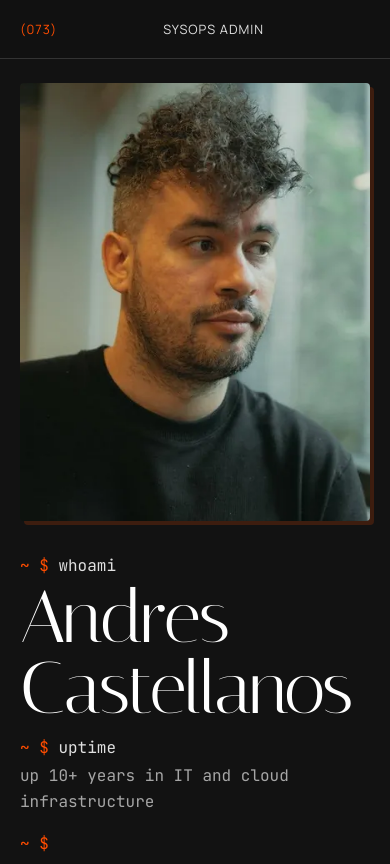
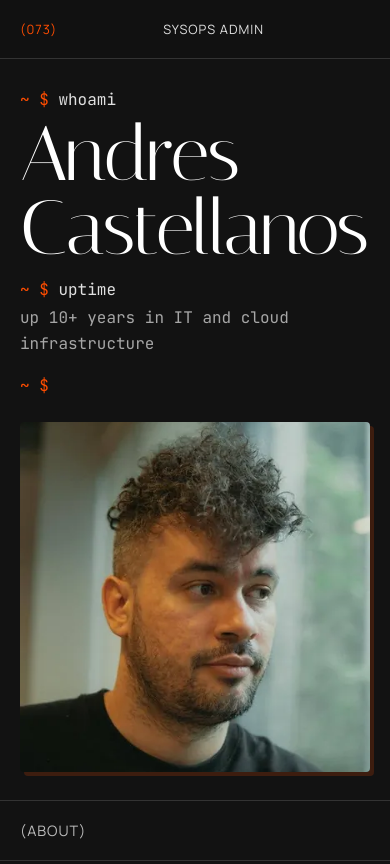
Before and after one commit to SomeoneWithOptions/sanetomore.com, a plain HTML site: page index.html in a window 390 px wide. Shown: the top 864 px of the page. Drawn offline with Linux system fonts and the light colour scheme.

Commit message:
feat(hero): rework responsive layout with side-by-side portrait
- Place portrait beside name on desktop, stack on phones (<= 700px)
- Replace fixed 100vh hero height and --hero-pad with fluid spacing and gap
- Size portrait wrapper to 4:5 aspect ratio instead of viewport height
- Shift portrait object-position and sizes attr to match new layout
- Drop --hero-pad variable and its 768px override

```diff
--- a/index.html
+++ b/index.html
@@ -20,7 +20,7 @@
     <link rel="preload" href="assets/fonts/manrope-200-400-latin.woff2" as="font" type="font/woff2" crossorigin>
     <link rel="preload" href="assets/fonts/italiana-400-latin.woff2" as="font" type="font/woff2" crossorigin>
     <link rel="preload" href="assets/fonts/jetbrains-mono-400-latin.woff2" as="font" type="font/woff2" crossorigin>
-    <link rel="preload" as="image" href="assets/profile-712.webp" imagesrcset="assets/profile-420.webp 420w, assets/profile-560.webp 560w, assets/profile-712.webp 712w" imagesizes="(max-width: 768px) calc(100vw - 40px), (max-width: 1100px) and (orientation: portrait) calc(100vw - 80px), 36vw" type="image/webp">
+    <link rel="preload" as="image" href="assets/profile-712.webp" imagesrcset="assets/profile-420.webp 420w, assets/profile-560.webp 560w, assets/profile-712.webp 712w" imagesizes="(max-width: 700px) min(calc(100vw - 2.5rem), 30rem), min(30vw, 25rem)" type="image/webp">
     <script>document.documentElement.classList.add('js');</script>
     <style>
         @font-face {
@@ -58,7 +58,6 @@
             --hero-output: #a6a6a6;
             --ease-out: cubic-bezier(0.16, 1, 0.3, 1);
             --nav-h: 59px;
-            --hero-pad: 40px;
         }
 
         * {
@@ -95,13 +94,13 @@
 
         /* Hero: a shell session. `whoami` prints the name, `uptime` prints the years (typed by script.js) */
         .hero {
-            min-height: 100vh;
-            min-height: 100svh;
-            padding: calc(var(--nav-h) + var(--hero-pad)) var(--hero-pad) var(--hero-pad);
+            --hero-space: clamp(2rem, 6vh, 5rem);
+            padding-block: calc(var(--nav-h) + var(--hero-space)) var(--hero-space);
+            padding-inline: max(clamp(1.25rem, 4vw, 3rem), (100% - 80rem) / 2);
             display: grid;
-            grid-template-columns: minmax(0, 1fr) auto;
-            column-gap: clamp(32px, 5vw, 88px);
-            align-items: end;
+            grid-template-columns: minmax(0, 1fr) min(30vw, 25rem);
+            gap: clamp(1.5rem, 3.5vw, 3.5rem);
+            align-items: center;
             border-bottom: 1px solid var(--grid-color);
             overflow: hidden;
         }
@@ -138,8 +137,8 @@
         .hero__name {
             margin: 0.08em 0 0.14em;
             font-family: 'Italiana', Georgia, serif;
-            font-size: 11vw;
-            font-size: min(21cqi, 19vh);
+            font-size: min(12vw, 11.25rem);
+            font-size: min(22cqi, 11.25rem);
             font-weight: 400;
             line-height: 0.92;
             letter-spacing: -0.02em;
@@ -196,10 +195,8 @@
 
         .hero__image-wrapper {
             position: relative;
-            height: calc(100vh - var(--nav-h) - var(--hero-pad) * 2);
-            height: calc(100svh - var(--nav-h) - var(--hero-pad) * 2);
-            max-height: 860px;
-            aspect-ratio: 712 / 1108;
+            width: 100%;
+            aspect-ratio: 4 / 5;
             border-radius: 4px;
             overflow: hidden;
             contain: layout paint;
@@ -251,7 +248,7 @@
 
         .hero__image {
             object-fit: cover;
-            object-position: center;
+            object-position: 50% 15%;
         }
 
         /* Portrait eases back into its frame once the sweep finishes */
@@ -264,40 +261,28 @@
             transform: scale(1);
         }
 
-        /* Hero stacks (photo on top) on phones and portrait tablets */
-        @media (max-width: 768px), (max-width: 1100px) and (orientation: portrait) {
+        @media (max-width: 700px) {
             .hero {
-                min-height: auto;
-                grid-template-columns: 1fr;
-                row-gap: 32px;
-                padding-top: calc(var(--nav-h) + 24px);
-                padding-bottom: 48px;
+                --hero-space: 1.75rem;
+                grid-template-columns: minmax(0, 1fr);
+                padding-inline: max(1.25rem, (100% - 30rem) / 2);
             }
 
             .hero__image-wrapper {
-                grid-row: 1;
-                width: 100%;
-                height: auto;
-                max-height: 56vh;
-                max-height: 56svh;
-                aspect-ratio: 4 / 5;
+                aspect-ratio: 1;
             }
 
             .hero__image {
-                object-position: 50% 20%;
+                object-position: 50% 8%;
             }
 
             .hero__name {
-                font-size: 19vw;
-                font-size: 21cqi;
+                font-size: min(18vw, 6.6rem);
+                font-size: 22cqi;
             }
         }
 
         @media (max-width: 768px) {
-            :root {
-                --hero-pad: 20px;
-            }
-
             .site-nav {
                 padding: 20px;
             }
@@ -345,7 +330,7 @@
                     <source
                         type="image/webp"
                         srcset="assets/profile-420.webp 420w, assets/profile-560.webp 560w, assets/profile-712.webp 712w"
-                        sizes="(max-width: 768px) calc(100vw - 40px), (max-width: 1100px) and (orientation: portrait) calc(100vw - 80px), 36vw">
+                        sizes="(max-width: 700px) min(calc(100vw - 2.5rem), 30rem), min(30vw, 25rem)">
                     <img
                         src="assets/profile.jpg"
                         alt="Portrait of Andres Castellanos"
--- a/style.css
+++ b/style.css
@@ -43,7 +43,6 @@
     --text-dim: #6f6f6f;
     --ease-out: cubic-bezier(0.16, 1, 0.3, 1);
     --nav-h: 59px;
-    --hero-pad: 40px;
     --pixel: 3px;
 }
 
@@ -104,13 +103,13 @@ a:focus-visible {
 
 /* Hero: a shell session. `whoami` prints the name, `uptime` prints the years (typed by script.js) */
 .hero {
-    min-height: 100vh;
-    min-height: 100svh;
-    padding: calc(var(--nav-h) + var(--hero-pad)) var(--hero-pad) var(--hero-pad);
+    --hero-space: clamp(2rem, 6vh, 5rem);
+    padding-block: calc(var(--nav-h) + var(--hero-space)) var(--hero-space);
+    padding-inline: max(clamp(1.25rem, 4vw, 3rem), (100% - 80rem) / 2);
     display: grid;
-    grid-template-columns: minmax(0, 1fr) auto;
-    column-gap: clamp(32px, 5vw, 88px);
-    align-items: end;
+    grid-template-columns: minmax(0, 1fr) min(30vw, 25rem);
+    gap: clamp(1.5rem, 3.5vw, 3.5rem);
+    align-items: center;
     border-bottom: 1px solid var(--grid-color);
     overflow: hidden;
 }
@@ -147,8 +146,8 @@ a:focus-visible {
 .hero__name {
     margin: 0.08em 0 0.14em;
     font-family: 'Italiana', Georgia, serif;
-    font-size: 11vw;
-    font-size: min(21cqi, 19vh);
+    font-size: min(12vw, 11.25rem);
+    font-size: min(22cqi, 11.25rem);
     font-weight: 400;
     line-height: 0.92;
     letter-spacing: -0.02em;
@@ -226,10 +225,8 @@ a:focus-visible {
 
 .hero__image-wrapper {
     position: relative;
-    height: calc(100vh - var(--nav-h) - var(--hero-pad) * 2);
-    height: calc(100svh - var(--nav-h) - var(--hero-pad) * 2);
-    max-height: 860px;
-    aspect-ratio: 712 / 1108;
+    width: 100%;
+    aspect-ratio: 4 / 5;
     border-radius: 4px;
     overflow: hidden;
     contain: layout paint;
@@ -281,7 +278,7 @@ a:focus-visible {
 
 .hero__image {
     object-fit: cover;
-    object-position: center;
+    object-position: 50% 15%;
 }
 
 /* Portrait eases back into its frame once the sweep finishes */
@@ -670,40 +667,28 @@ a:focus-visible {
 }
 
 /* Responsive */
-/* Hero stacks (photo on top) on phones and portrait tablets */
-@media (max-width: 768px), (max-width: 1100px) and (orientation: portrait) {
+@media (max-width: 700px) {
     .hero {
-        min-height: auto;
-        grid-template-columns: 1fr;
-        row-gap: 32px;
-        padding-top: calc(var(--nav-h) + 24px);
-        padding-bottom: 48px;
+        --hero-space: 1.75rem;
+        grid-template-columns: minmax(0, 1fr);
+        padding-inline: max(1.25rem, (100% - 30rem) / 2);
     }
 
     .hero__image-wrapper {
-        grid-row: 1;
-        width: 100%;
-        height: auto;
-        max-height: 56vh;
-        max-height: 56svh;
-        aspect-ratio: 4 / 5;
+        aspect-ratio: 1;
     }
 
     .hero__image {
-        object-position: 50% 20%;
+        object-position: 50% 8%;
     }
 
     .hero__name {
-        font-size: 19vw;
-        font-size: 21cqi;
+        font-size: min(18vw, 6.6rem);
+        font-size: 22cqi;
     }
 }
 
 @media (max-width: 768px) {
-    :root {
-        --hero-pad: 20px;
-    }
-
     .site-nav {
         padding: 20px;
     }
```
